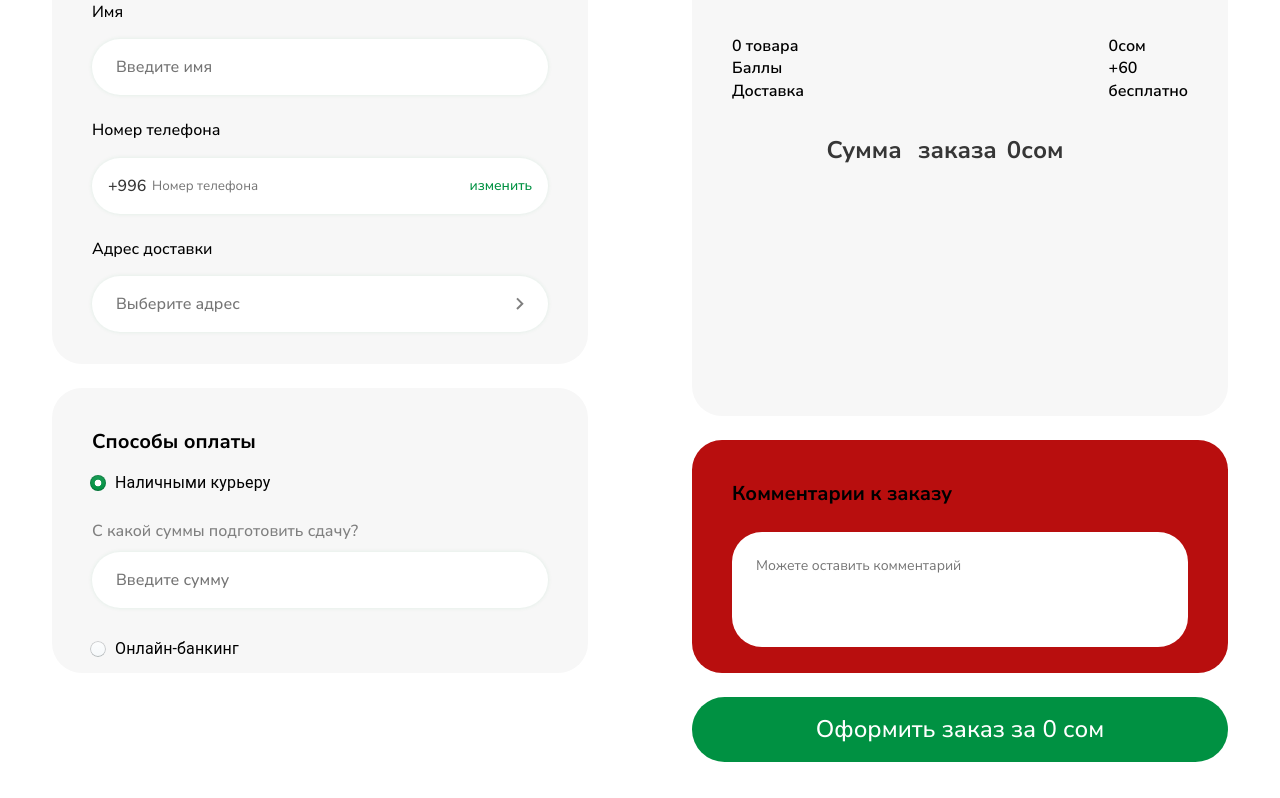
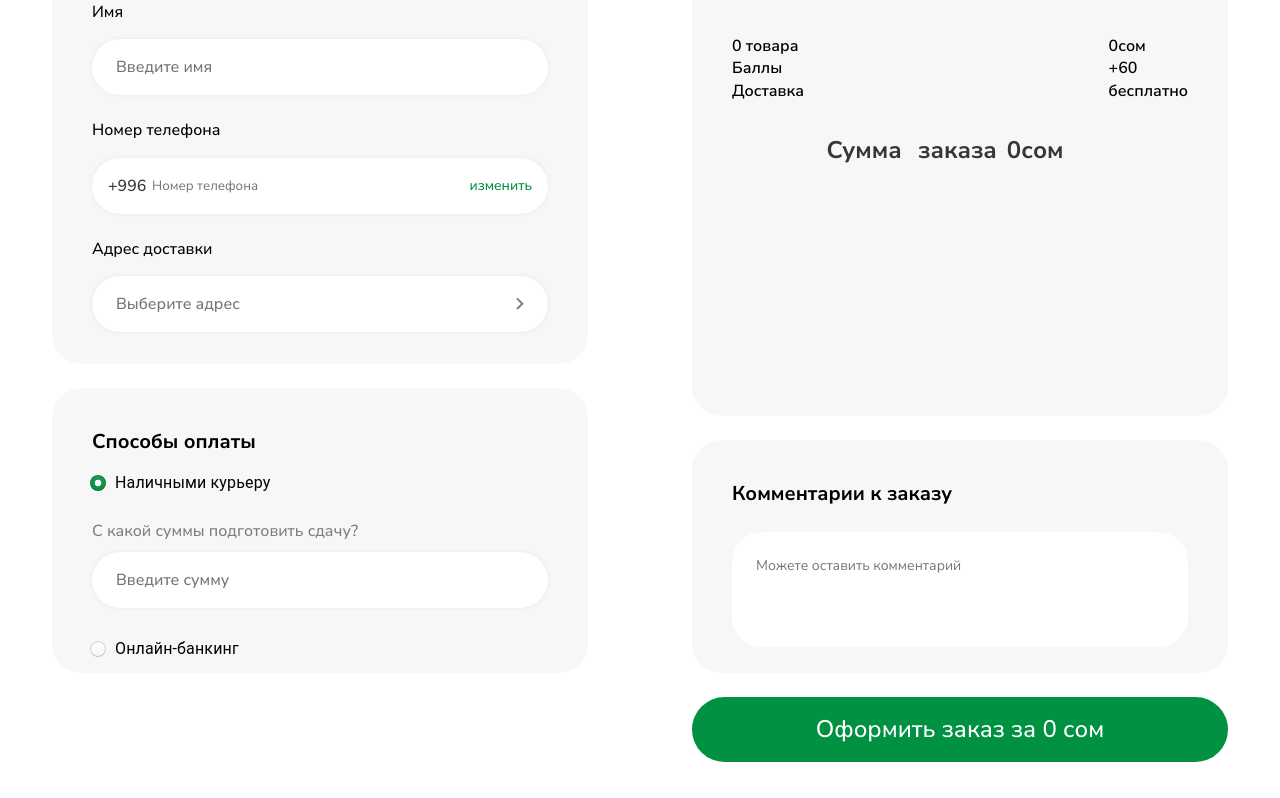
Before and after one commit to EpicZuko/tata-dev-test, a React (Create React App) app: page /order in a window 1280 px wide. Shown: the part 294-1092 px from the top of the page. Built offline with nearby package versions, Linux system fonts and the light colour scheme; a web font is replaced by a local one.

Commit message:
created background color

```diff
--- a/src/components/placingorder/CommentsOrder.jsx
+++ b/src/components/placingorder/CommentsOrder.jsx
@@ -15,7 +15,7 @@ const StyledCommentsDiv = styled.div`
   width: 536px;
   height: 233px;
   border-radius: 30px;
-  background: #b80e0e;
+  background: rgba(247, 247, 247, 1);
   padding: 40px 0px 24px 40px;
   margin: 0px 0px 24px 0px;
   @media (max-width: 450px) {
```
